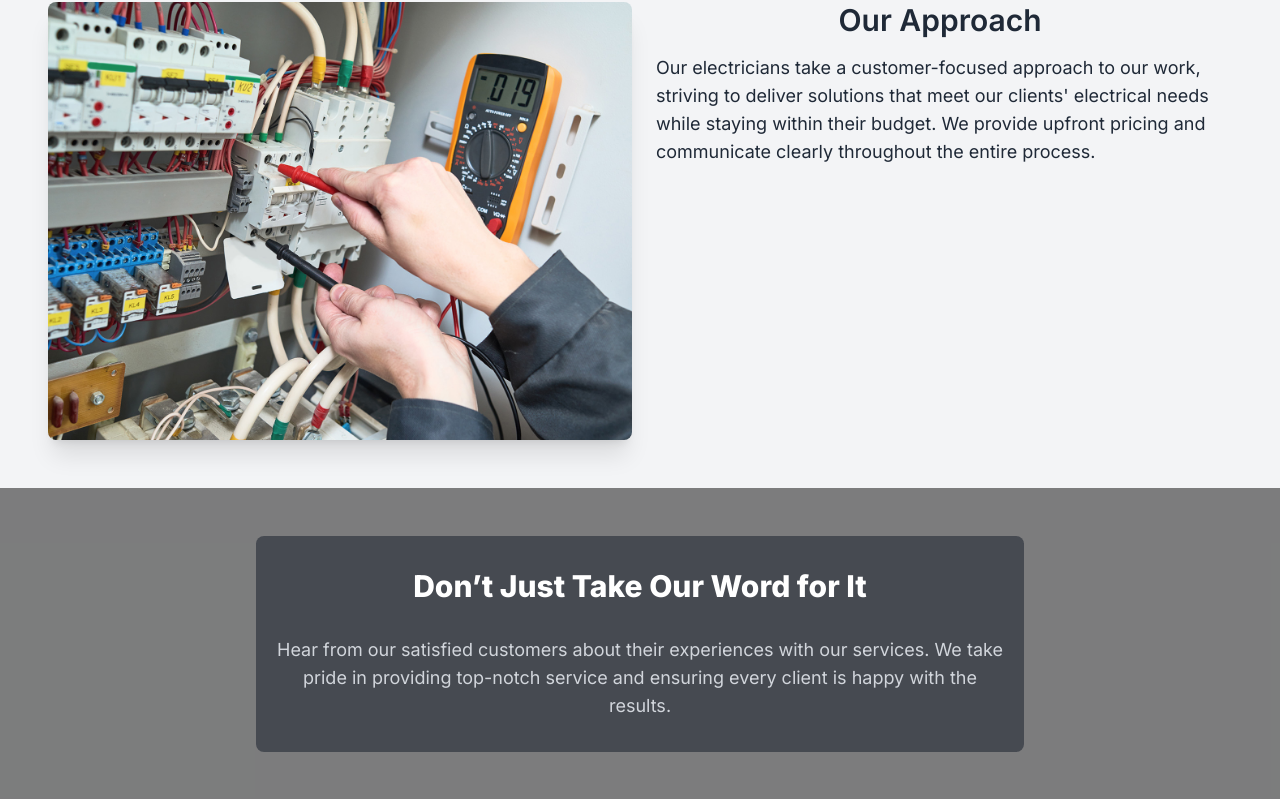
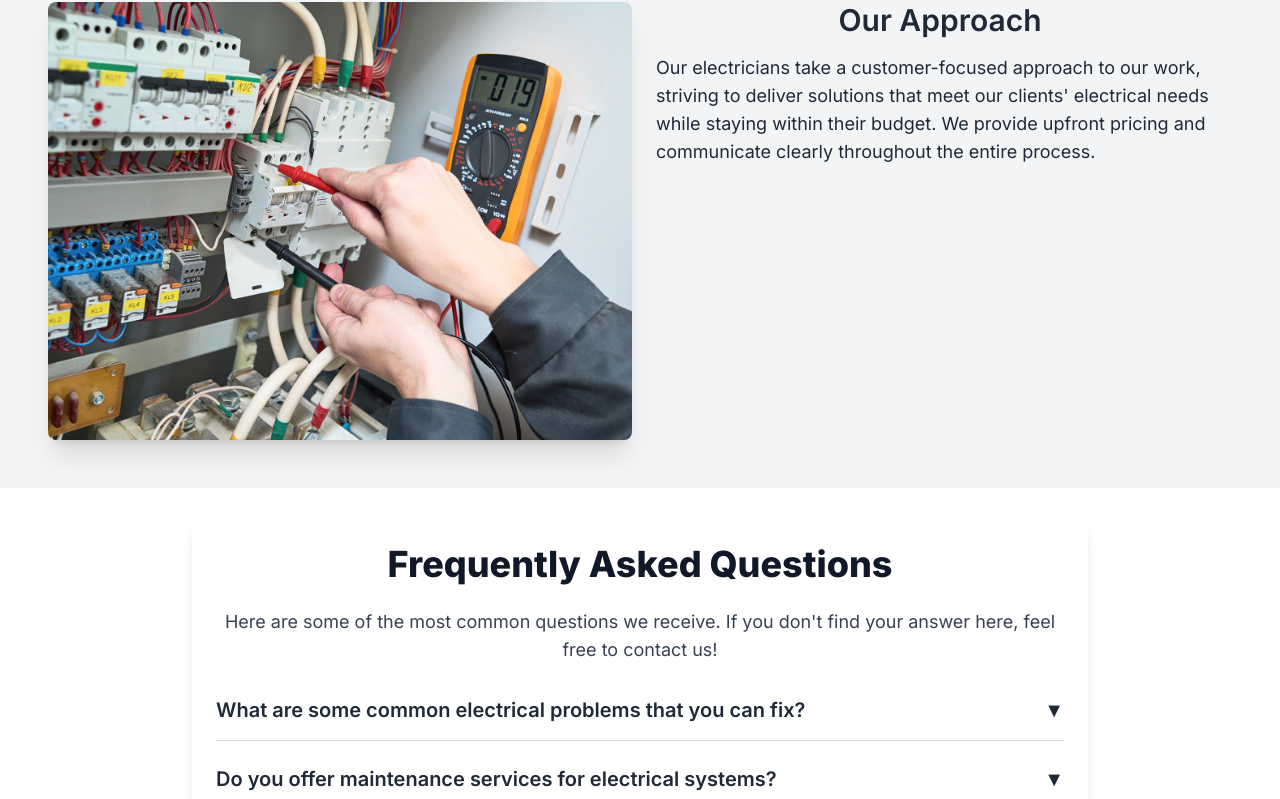
Before and after one commit to Kobeanderson51/birchelectric, a Next.js app: page / in a window 1280 px wide. Shown: the part 1998-2797 px from the top of the page. Built offline with nearby package versions, Linux system fonts and the light colour scheme.

Commit message:
add FAQ and HOURS

```diff
--- /dev/null
+++ b/src/app/components/FAQ.js
@@ -0,0 +1,70 @@
+import { useState } from 'react';
+
+const FAQ = () => {
+  const [openIndex, setOpenIndex] = useState(null);
+
+  const toggleDropdown = (index) => {
+    setOpenIndex(openIndex === index ? null : index);
+  };
+
+  return (
+    <div className="max-w-full md:max-w-4xl mx-auto p-4 sm:p-6 bg-white shadow-lg rounded-lg mt-8">
+      <h1 className="text-2xl sm:text-3xl md:text-4xl font-extrabold text-center text-gray-900 mb-6">Frequently Asked Questions</h1>
+      <p className="text-base sm:text-lg text-gray-700 text-center mb-8">
+        Here are some of the most common questions we receive. If you don&apos;t find your answer here, feel free to contact us!
+      </p>
+      <div className="space-y-4 sm:space-y-6">
+        <div className="border-b border-gray-300 pb-4">
+          <h2
+            onClick={() => toggleDropdown(0)}
+            className="text-lg sm:text-xl font-semibold text-gray-800 cursor-pointer flex justify-between items-center"
+          >
+            What are some common electrical problems that you can fix?
+            <span className={`transform ${openIndex === 0 ? 'rotate-180' : ''} transition-transform`}>
+              ▼
+            </span>
+          </h2>
+          {openIndex === 0 && (
+            <p className="text-gray-600 mt-3 pl-2 sm:pl-4">
+              We can fix a wide range of electrical problems, including flickering lights, faulty outlets, circuit breaker issues, and electrical surges.
+            </p>
+          )}
+        </div>
+        <div className="border-b border-gray-300 pb-4">
+          <h2
+            onClick={() => toggleDropdown(1)}
+            className="text-lg sm:text-xl font-semibold text-gray-800 cursor-pointer flex justify-between items-center"
+          >
+            Do you offer maintenance services for electrical systems?
+            <span className={`transform ${openIndex === 1 ? 'rotate-180' : ''} transition-transform`}>
+              ▼
+            </span>
+          </h2>
+          {openIndex === 1 && (
+            <p className="text-gray-600 mt-3 pl-2 sm:pl-4">
+              Yes, we offer regular maintenance services to ensure your electrical system is working properly and efficiently. Regular maintenance can help prevent costly repairs and extend the lifespan of your electrical system.
+            </p>
+          )}
+        </div>
+        <div className="border-b border-gray-300 pb-4">
+          <h2
+            onClick={() => toggleDropdown(2)}
+            className="text-lg sm:text-xl font-semibold text-gray-800 cursor-pointer flex justify-between items-center"
+          >
+            How long does it take to complete an electrical project?
+            <span className={`transform ${openIndex === 2 ? 'rotate-180' : ''} transition-transform`}>
+              ▼
+            </span>
+          </h2>
+          {openIndex === 2 && (
+            <p className="text-gray-600 mt-3 pl-2 sm:pl-4">
+              The duration of an electrical project depends on the type and complexity of the project. We will provide you with a timeline during the initial consultation and keep you updated throughout the project.
+            </p>
+          )}
+        </div>
+      </div>
+    </div>
+  );
+};
+
+export default FAQ;
--- a/src/app/components/contact.js
+++ b/src/app/components/contact.js
@@ -1,16 +1,16 @@
 export default function Contact() {
     return (
         <div className="bg-slate-400 py-12 px-4 sm:px-6 lg:px-8 flex items-center justify-center">
-            <div className="p-8 max-w-md mx-auto bg-white shadow-lg rounded-lg border border-gray-200">
-                <h1 className="text-2xl md:text-3xl font-bold mb-6 text-gray-800">Contact Us</h1>
-                <p className="mb-8 text-gray-600 text-center">
-                    For inquiries, please call us at <span className="font-semibold">435-637-4099 (Price area) or 435-288-2526 (St. George area)</span>
+            <div className="p-8 max-w-md w-full bg-white shadow-lg rounded-lg border border-gray-200">
+                <h1 className="text-3xl font-bold mb-6 text-gray-800 text-center">Contact Us</h1>
+                <p className="mb-6 text-gray-600 text-center leading-relaxed">
+                    Our contractors and electricians stay in constant communication with our customers until the job is done. To get a free quote, or if you have questions or special requests, just give us a call at <span className="font-semibold text-gray-900">435-637-4099</span> (Price area) or <span className="font-semibold text-gray-900">435-288-2526</span> (St. George area).
                 </p>
-                <p className="mb-8 text-gray-600 text-center">
-                    You can also send us an email at <span className="font-semibold">
-                        <a href="mailto:">BirchElectric</a>
-                    </span>
-                </p>
+                <div className="flex justify-center">
+                    <a href="tel:435-637-4099" className="inline-block bg-blue-600 text-white px-4 py-2 rounded-lg shadow hover:bg-blue-700 transition duration-300">
+                        Call Us Now
+                    </a>
+                </div>
             </div>
         </div>
     );
--- /dev/null
+++ b/src/app/components/hours.js
@@ -0,0 +1,33 @@
+import React from 'react';
+
+const Hours = () => {
+    const businessHours = [
+        { day: 'Monday', hours: '9:00 AM - 5:00 PM' },
+        { day: 'Tuesday', hours: '9:00 AM - 5:00 PM' },
+        { day: 'Wednesday', hours: '9:00 AM - 5:00 PM' },
+        { day: 'Thursday', hours: '9:00 AM - 5:00 PM' },
+        { day: 'Friday', hours: '9:00 AM - 5:00 PM' },
+        { day: 'Saturday', hours: 'Closed' },
+        { day: 'Sunday', hours: 'Closed' },
+    ];
+
+    return (
+        <div className='bg-gray-100 p-4 sm:p-6'>
+            <div className="max-w-md mx-auto bg-white rounded-lg shadow-lg text-gray-800">
+                <h1 className="text-2xl sm:text-3xl font-extrabold text-center mb-6 pt-5">Business Hours</h1>
+                <ul className="divide-y divide-gray-300 ">
+                    {businessHours.map((dayInfo, index) => (
+                        <li key={index} className="flex justify-between py-2 px-4 sm:px-6">
+                            <span className="font-semibold">{dayInfo.day}:</span>
+                            <span className={`${dayInfo.hours === 'Closed' ? 'text-red-500' : ''}`}>
+                                {dayInfo.hours}
+                            </span>
+                        </li>
+                    ))}
+                </ul>
+            </div>
+        </div>
+    );
+};
+
+export default Hours;
--- a/src/app/components/nav.js
+++ b/src/app/components/nav.js
@@ -1,17 +1,38 @@
-import React from 'react';
+import React, { useState } from 'react';
 import Image from 'next/image';
 import logo from '../../../public/images/Capture.PNG';
 
 export default function Nav() {
+    const [isOpen, setIsOpen] = useState(false);
+
     return (
-        <nav className='flex items-center justify-between p-4 bg-gray-800'>
-            <div className="rightnav flex items-center space-x-4">
-                <Image src={logo} alt="logo" width={100} height={100} />
+        <nav className='p-4 bg-gray-800'>
+            <div className='flex items-center justify-between'>
+                <div className="rightnav flex items-center space-x-4">
+                    <Image src={logo} alt="logo" width={100} height={100} className="hidden md:block" />
+                </div>
+                <button
+                    className="md:hidden text-gray-300 hover:text-white focus:outline-none"
+                    onClick={() => setIsOpen(!isOpen)}
+                >
+                    <svg className="w-6 h-6" fill="none" stroke="currentColor" viewBox="0 0 24 24" xmlns="http://www.w3.org/2000/svg">
+                        <path strokeLinecap="round" strokeLinejoin="round" strokeWidth="2" d="M4 6h16M4 12h16m-7 6h7"></path>
+                    </svg>
+                </button>
+                <div className="leftnav hidden md:flex space-x-8 mx-20">
+                    <a href="#review" className='text-gray-300 hover:text-white transition duration-300'>Reviews</a>
+                    <a href="#about" className='text-gray-300 hover:text-white transition duration-300'>About</a>
+                    <a href="#contact" className='text-gray-300 hover:text-white transition duration-300'>Contact</a>
+                    <a href="#FAQ" className='text-gray-300 hover:text-white transition duration-300'>FAQ</a>
+                    <a href="#hours" className='text-gray-300 hover:text-white transition duration-300'>Hours</a>
+                </div>
             </div>
-            <div className="leftnav flex space-x-8 mx-20">
-                <a href="#review" className='text-gray-300 hover:text-white transition duration-300'>Reviews</a>
-                <a href="#about" className='text-gray-300 hover:text-white transition duration-300'>About</a>
-                <a href="#contact" className='text-gray-300 hover:text-white transition duration-300'>Contact</a>
+            <div className={`md:hidden ${isOpen ? 'block' : 'hidden'} mt-4`}>
+                <a href="#review" className='block py-2 text-gray-300 hover:text-white transition duration-300'>Reviews</a>
+                <a href="#about" className='block py-2 text-gray-300 hover:text-white transition duration-300'>About</a>
+                <a href="#contact" className='block py-2 text-gray-300 hover:text-white transition duration-300'>Contact</a>
+                <a href="#FAQ" className='block py-2 text-gray-300 hover:text-white transition duration-300'>FAQ</a>
+                <a href="#hours" className='block py-2 text-gray-300 hover:text-white transition duration-300'>Hours</a>
             </div>
         </nav>
     );
--- a/src/app/page.tsx
+++ b/src/app/page.tsx
@@ -6,10 +6,12 @@ import Review from './components/review/review';
 import Contact from './components/contact';
 import Footer from './components/footer';
 import BackToTopButton from './components/backToTop';
+import FAQ from './components/faq';
+import Hours from './components/hours';
 
 export default function Page() {
   return (
-    <div>
+    <div className='bg-white'>
       <title>Birch Electric</title>
       <link rel="icon" href="/images/Capture.png" />
       <Nav />
@@ -19,12 +21,18 @@ export default function Page() {
       <section id="about">
         <About />
       </section>
+      <section id="FAQ">
+        <FAQ />
+      </section>
       <section id="review">
         <Review />
       </section>
       <section id="contact">
         <Contact />
       </section>
+      <section id="hours">
+        <Hours />
+      </section>
       <Footer />
       <BackToTopButton />
     </div>
```
